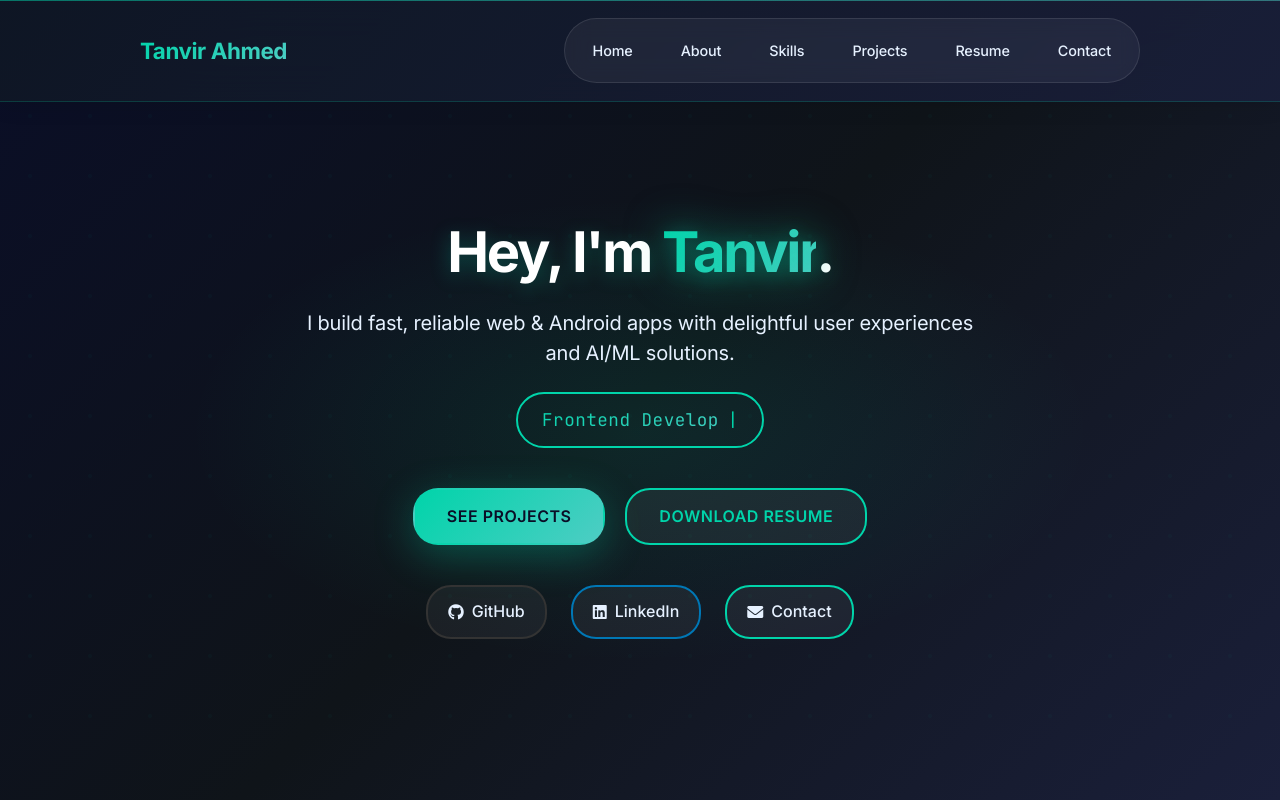
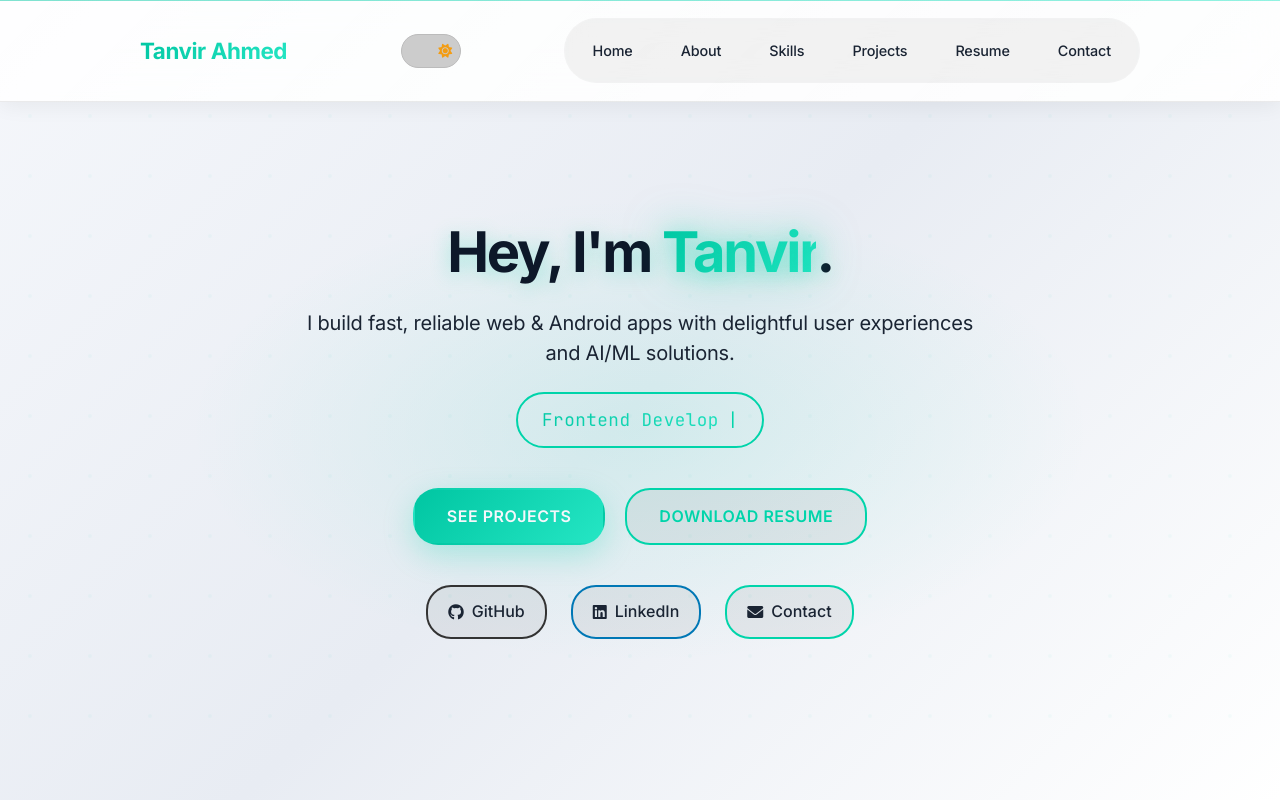
Before and after one commit to tanvir-talha058/PersonalPortfolio, a plain HTML site: page index.html in a window 1280 px wide. Shown: the top 800 px of the page. Drawn offline with Linux system fonts and the light colour scheme.

Commit message:
night mode enabeled

```diff
--- a/assets/script.js
+++ b/assets/script.js
@@ -1,5 +1,33 @@
 // Enhanced interactive portfolio script
 document.addEventListener('DOMContentLoaded', () => {
+  // Theme persistence and toggle
+  const root = document.documentElement;
+  const themeCheckbox = document.getElementById('theme-checkbox');
+  const storedTheme = localStorage.getItem('theme');
+  const prefersLight = window.matchMedia('(prefers-color-scheme: light)').matches;
+
+  function applyTheme(mode) {
+    if (mode === 'light') {
+      root.classList.add('light-theme');
+      document.body.classList.add('light-theme');
+      if (themeCheckbox) themeCheckbox.checked = true;
+    } else {
+      root.classList.remove('light-theme');
+      document.body.classList.remove('light-theme');
+      if (themeCheckbox) themeCheckbox.checked = false;
+    }
+  }
+
+  let activeTheme = storedTheme || (prefersLight ? 'light' : 'dark');
+  applyTheme(activeTheme);
+
+  if (themeCheckbox) {
+    themeCheckbox.addEventListener('change', () => {
+      activeTheme = themeCheckbox.checked ? 'light' : 'dark';
+      applyTheme(activeTheme);
+      localStorage.setItem('theme', activeTheme);
+    });
+  }
   // Loading animation
   const loadingScreen = document.createElement('div');
   loadingScreen.className = 'loading-screen';
--- a/assets/styles.css
+++ b/assets/styles.css
@@ -14,6 +14,134 @@
   --gradient-3: linear-gradient(135deg, #ff6b6b 0%, #feca57 100%);
   --shadow-glow: 0 10px 40px rgba(0, 212, 170, 0.3);
   --shadow-card: 0 8px 32px rgba(0, 0, 0, 0.4);
+}
+
+/* Light theme overrides */
+:root.light-theme {
+  --bg: #f5f7fb;
+  --card: #ffffff;
+  --text: #1a2433;
+  --text-bright: #0d1829;
+  --muted: #556176;
+  --glass: rgba(0,0,0,0.05);
+  --shadow-card: 0 6px 24px rgba(0,0,0,0.08);
+  --shadow-glow: 0 10px 30px rgba(0, 212, 170, 0.25);
+  --gradient-1: linear-gradient(135deg, #7f8ff4 0%, #5f2eea 100%);
+  --gradient-2: linear-gradient(135deg, #00c6a2 0%, #25e6c4 100%);
+  --gradient-3: linear-gradient(135deg, #ff6b6b 0%, #ffb86b 100%);
+}
+
+body.light-theme {
+  background: linear-gradient(135deg, var(--bg) 0%, #e8ecf3 50%, #ffffff 100%);
+  color: var(--text);
+}
+
+body.light-theme .site-header {
+  background: linear-gradient(135deg, rgba(255,255,255,0.85) 0%, rgba(255,255,255,0.9) 100%);
+  border-bottom-color: rgba(0,0,0,0.08);
+  box-shadow: 0 4px 20px rgba(0,0,0,0.06);
+}
+body.light-theme .site-header.scrolled {
+  background: linear-gradient(135deg, rgba(255,255,255,0.92) 0%, rgba(255,255,255,0.96) 100%);
+  box-shadow: 0 8px 32px rgba(0,0,0,0.08);
+}
+body.light-theme .nav { background: rgba(0,0,0,0.05); }
+body.light-theme .nav a { color: var(--text); }
+body.light-theme .nav a.active, body.light-theme .nav a:hover { color: var(--bg); }
+body.light-theme .project-minimal { border-color: rgba(255,107,107,0.25); }
+body.light-theme .skill-simple { border-color: rgba(0,212,170,0.25); }
+body.light-theme .expertise-item { border-color: rgba(69,183,209,0.25); }
+body.light-theme .about-card { border-color: rgba(78,205,196,0.25); }
+body.light-theme .site-footer { background: linear-gradient(135deg, var(--card) 0%, #eef2f7 100%); }
+body.light-theme .footer-link { background: rgba(0,0,0,0.05); }
+body.light-theme .social-link { background: rgba(0,0,0,0.05); }
+body.light-theme .btn.outline { background: rgba(0,0,0,0.05); }
+body.light-theme .github-link { background: rgba(0,0,0,0.05); }
+
+/* Interactive Theme Toggle Switch */
+.theme-switch-wrapper {
+  display: flex;
+  align-items: center;
+  margin-left: 12px;
+}
+
+.theme-switch {
+  display: inline-block;
+  height: 34px;
+  position: relative;
+  width: 60px;
+  cursor: pointer;
+}
+
+.theme-switch input {
+  display: none;
+}
+
+.slider {
+  background-color: var(--card);
+  border: 1px solid var(--accent);
+  bottom: 0;
+  left: 0;
+  position: absolute;
+  right: 0;
+  top: 0;
+  transition: .4s;
+  border-radius: 34px;
+  backdrop-filter: blur(10px);
+}
+
+.slider .icon-container {
+  position: absolute;
+  top: 50%;
+  left: 5px;
+  transform: translateY(-50%);
+  width: 24px;
+  height: 24px;
+  display: flex;
+  align-items: center;
+  justify-content: center;
+  transition: .4s;
+}
+
+.slider .icon-container i {
+  position: absolute;
+  font-size: 14px;
+  transition: opacity 0.4s ease, transform 0.4s ease;
+}
+
+.fa-sun {
+  color: #f39c12;
+  opacity: 0;
+  transform: scale(0);
+}
+
+.fa-moon {
+  color: #f1c40f;
+  opacity: 1;
+  transform: scale(1) rotate(0deg);
+}
+
+input:checked + .slider .icon-container {
+  transform: translateY(-50%) translateX(26px);
+}
+
+input:checked + .slider .fa-sun {
+  opacity: 1;
+  transform: scale(1) rotate(360deg);
+}
+
+input:checked + .slider .fa-moon {
+  opacity: 0;
+  transform: scale(0) rotate(0deg);
+}
+
+body.light-theme .slider {
+  background-color: #ccc;
+  border-color: #bbb;
+}
+
+@media(max-width:768px){
+  .theme-switch-wrapper { order:3; }
 }
 
 *{box-sizing:border-box}
--- a/index.html
+++ b/index.html
@@ -16,7 +16,18 @@
   <header class="site-header">
     <div class="container nav-wrap">
       <a class="brand" href="#home">Tanvir Ahmed</a>
-  <button id="nav-toggle" aria-label="Toggle navigation" aria-expanded="false">☰</button>
+      <button id="nav-toggle" aria-label="Toggle navigation" aria-expanded="false">☰</button>
+      <div class="theme-switch-wrapper">
+        <label class="theme-switch" for="theme-checkbox" title="Toggle color theme">
+          <input type="checkbox" id="theme-checkbox" />
+          <div class="slider">
+            <div class="icon-container">
+              <i class="fas fa-sun"></i>
+              <i class="fas fa-moon"></i>
+            </div>
+          </div>
+        </label>
+      </div>
       <nav id="site-nav" class="nav">
         <a href="#home">Home</a>
         <a href="#about">About</a>
```
